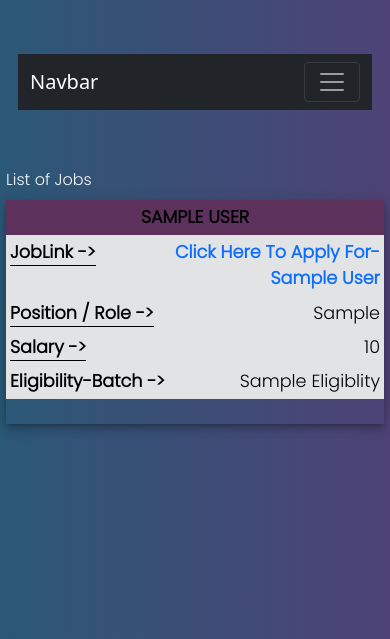
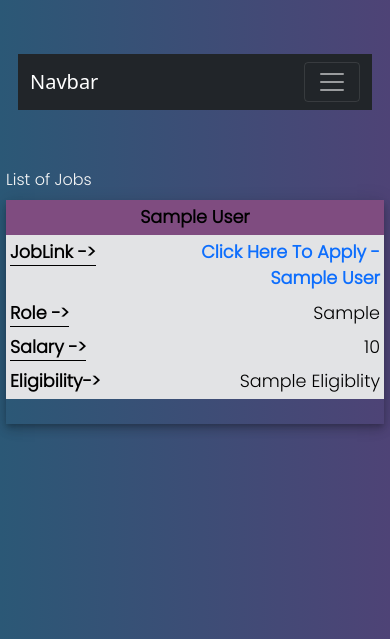
Before and after one commit to Ganesh-Maddy56/Flask-blog-site, a Flask app: template My_Flask_app/templates/jobs.html in a window 390 px wide. Shown: the part 158-797 px from the top of the page. Run offline with Flask 2, Linux system fonts and the light colour scheme; the template is opened without the code that fills it: most values are stand-ins (such as "Sample title", 1, 10 or a date in 2020); data that the repository does not hold is empty.

Commit message:
newupdate

```diff
--- a/My_Flask_app/static/jobBase.css
+++ b/My_Flask_app/static/jobBase.css
@@ -45,6 +45,9 @@ td:nth-child(3), td:nth-child(5){
 .sticky-top{
     top: -1px;
 }
+.nav-link{
+    font-size: 1.2rem;
+}
 
 @media screen and (max-width:620px){
     body{
@@ -70,18 +73,18 @@ td:nth-child(3), td:nth-child(5){
     }
 
     td:first-child{
-        background: rgba(92, 50, 93, 1);
+        background: rgb(127, 76, 128);
         color: lightgrey;
-        font-weight: 700;
+        font-weight: bolder;
         text-align: center;
-        text-transform: uppercase;
+        text-transform: capitalize;
     }
     td:nth-child(2)::before{
         content: "JobLink -> ";
         border-bottom: 1px solid black;
     }
     td:nth-child(3)::before{
-        content: "Position / Role -> ";
+        content: "Role -> ";
         border-bottom: 1px solid black;
 
     }
@@ -91,7 +94,7 @@ td:nth-child(3), td:nth-child(5){
 
     }
     td:nth-child(5)::before{
-        content: "Eligibility-Batch -> ";
+        content: "Eligibility-> ";
 
     }
     td{
--- a/My_Flask_app/templates/jobs.html
+++ b/My_Flask_app/templates/jobs.html
@@ -39,7 +39,7 @@
     <table class="table table-borderless table-responsive table-full table-striped table-sm table-secondary caption-top" style="color: black;">
         <caption style="color: #f7f7f7;">List of Jobs</caption>
         <thead class="sticky-top">
-            <tr class="table-dark">
+            <tr class="table-dark" style="color: rgba(255,255,255,.55); letter-spacing: 1px;">
                 <th>Company_Name</th>
                 <th>Job_Link</th>
                 <th>Position</th>
@@ -51,7 +51,7 @@
             {% for user in data[::-1] %}
             <tr>
                 <td>{{ user.companyname }}</td>
-                <td> <a href="{{ user.joblink }}" style="text-decoration: none; font-weight: bold; text-transform: capitalize;">Click here to apply for-{{user.companyname}}</a></td>
+                <td> <a href="{{ user.joblink }}" style="text-decoration: none; font-weight: bold; text-transform: capitalize;">Click here to apply -{{user.companyname}}</a></td>
                 <td>{{ user.jd }}</td>
                 <td>{{ user.salary }}</td>
                 <td>{{ user.eligiblity }}</td>
```
